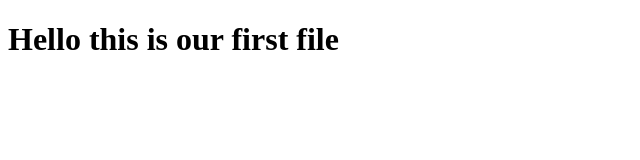
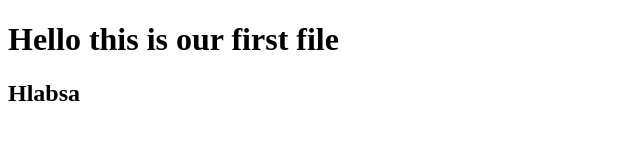
Before and after one commit to AbdullahAdeldev22/test, a plain HTML site: page index.html in a window 1280 px wide. Shown: the whole page, without its empty margins (0-640 px from the left). Drawn offline with Linux system fonts and the light colour scheme.

Commit message:
Added some halbsa

```diff
--- a/index.html
+++ b/index.html
@@ -9,6 +9,7 @@
 
 <body>
     <h1>Hello this is our first file</h1>
+    <h2>Hlabsa</h2>
 </body>
 
 </html>
```
